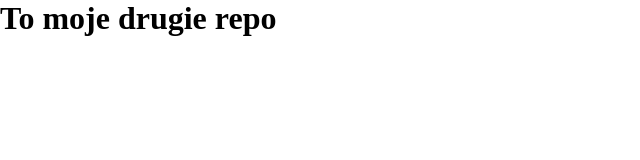
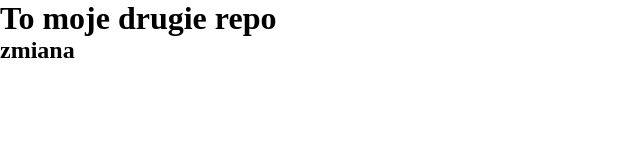
Before and after one commit to sporthq/test, a plain HTML site: page index.html in a window 1280 px wide. Shown: the whole page, without its empty margins (0-640 px from the left). Drawn offline with Linux system fonts and the light colour scheme.

Commit message:
added h2

```diff
--- a/index.html
+++ b/index.html
@@ -8,6 +8,7 @@
     <link rel="stylesheet" href="/style.css">
 <body>
     <h1>To moje drugie repo</h1>
+    <h2>zmiana </h2>
 
 </body>
 </html>
```
